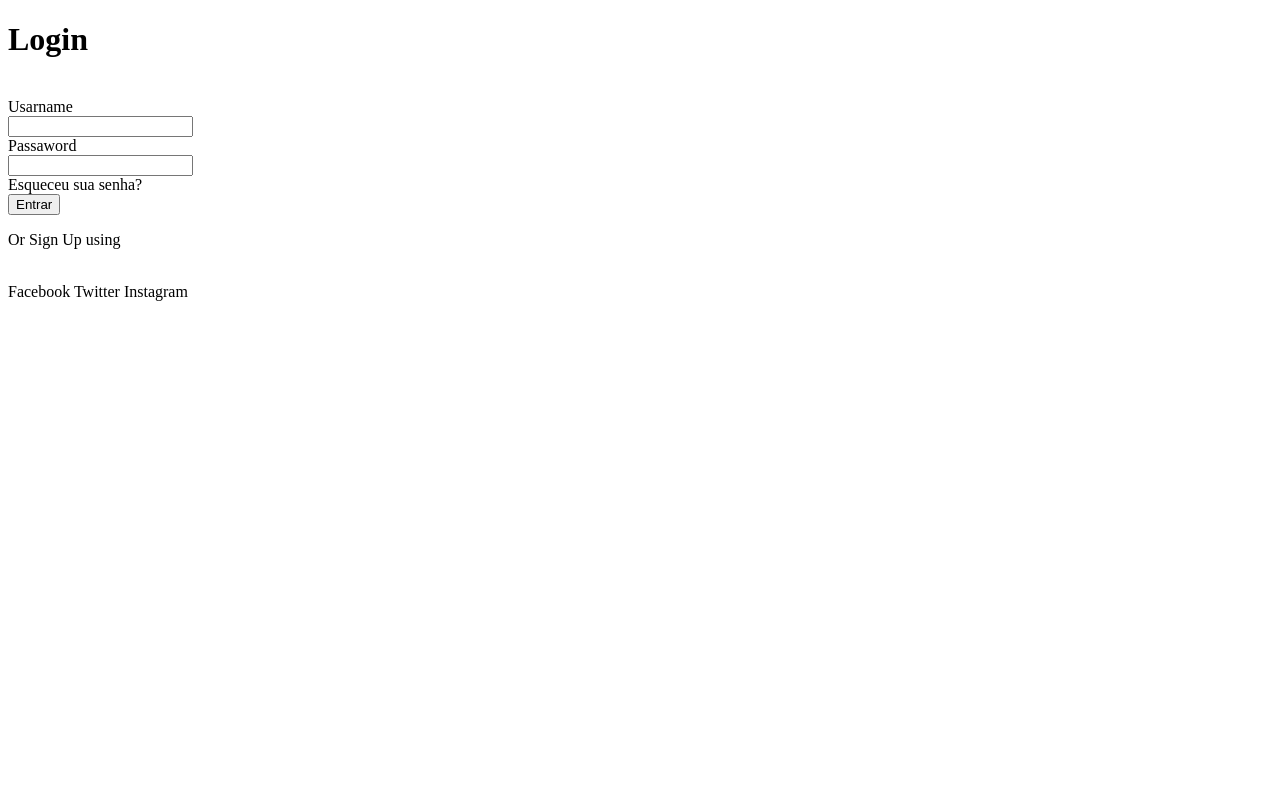
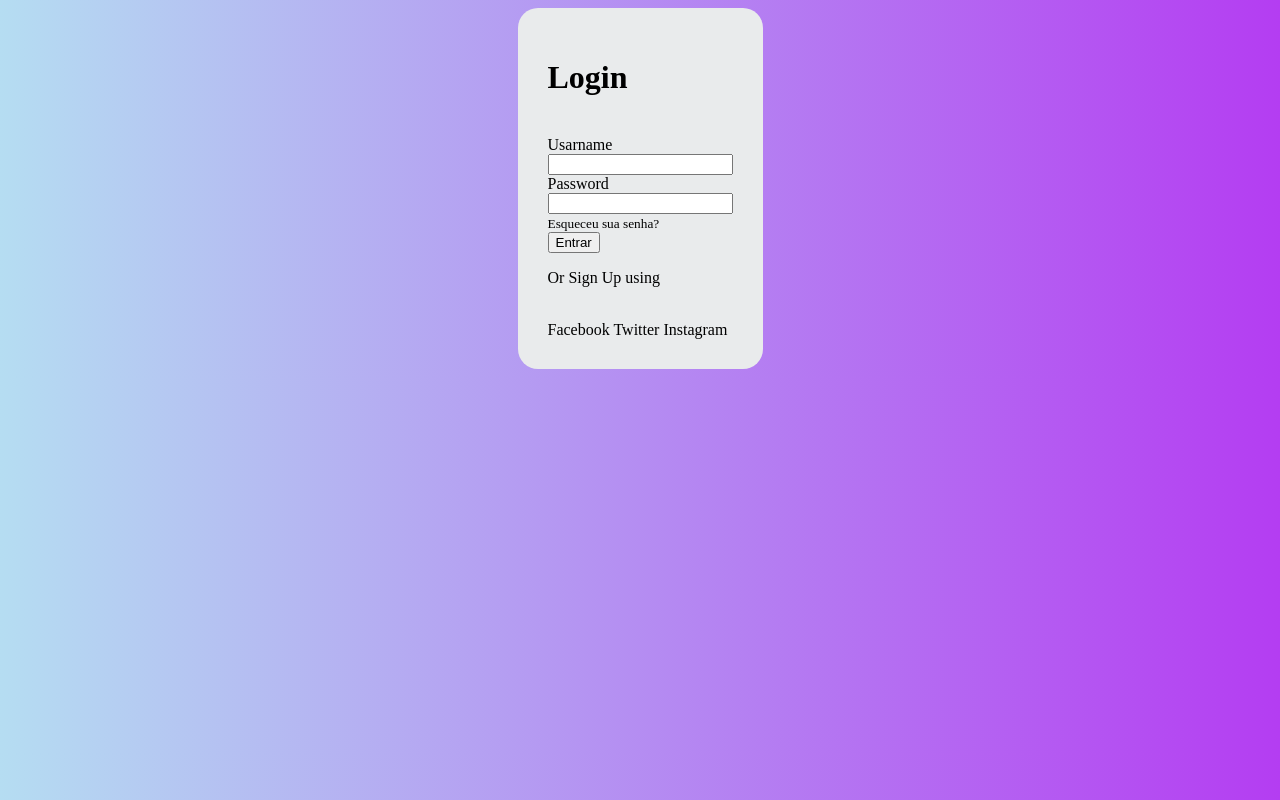
Before and after one commit to LaissaSaraiva/Formulario-de-login, a plain HTML site: page index.html in a window 1280 px wide. Drawn offline with Linux system fonts and the light colour scheme.

Commit message:
Criação do style.css
Criação da página de estilos.

```diff
--- a/index.html
+++ b/index.html
@@ -5,19 +5,20 @@
     <meta http-equiv="X-UA-Compatible" content="IE=edge">
     <meta name="viewport" content="width=device-width, initial-scale=1.0">
     <title>Formulário de Login</title>
+    <link rel="stylesheet" href="/style.css">
 </head>
-<body>
-    <div>
-        <div>
+<body class="pagina">
+    <div >
+        <div class="container">
             <h1>Login</h1><br>
             <label>Usarname</label><br>
             <input><br>
-            <label>Passaword</label><br>
+            <label>Password</label><br>
             <input><br>
 
-            <a>Esqueceu sua senha?</a><br>
+            <a><small>Esqueceu sua senha?</small></a><br>
 
-            <button>Entrar</button><br>
+            <button type="submit">Entrar</button><br>
 
             <p>Or Sign Up using</p><br>
 
--- /dev/null
+++ b/style.css
@@ -0,0 +1,14 @@
+
+
+.pagina {
+    display: flex;
+    flex-direction: column;
+    align-items: center;
+    background: linear-gradient(90deg, #b5ddf2, #b43df2);
+}
+
+.container {
+    background: #e9ebec;
+    border-radius: 20px;
+    padding: 30px;
+}
```
